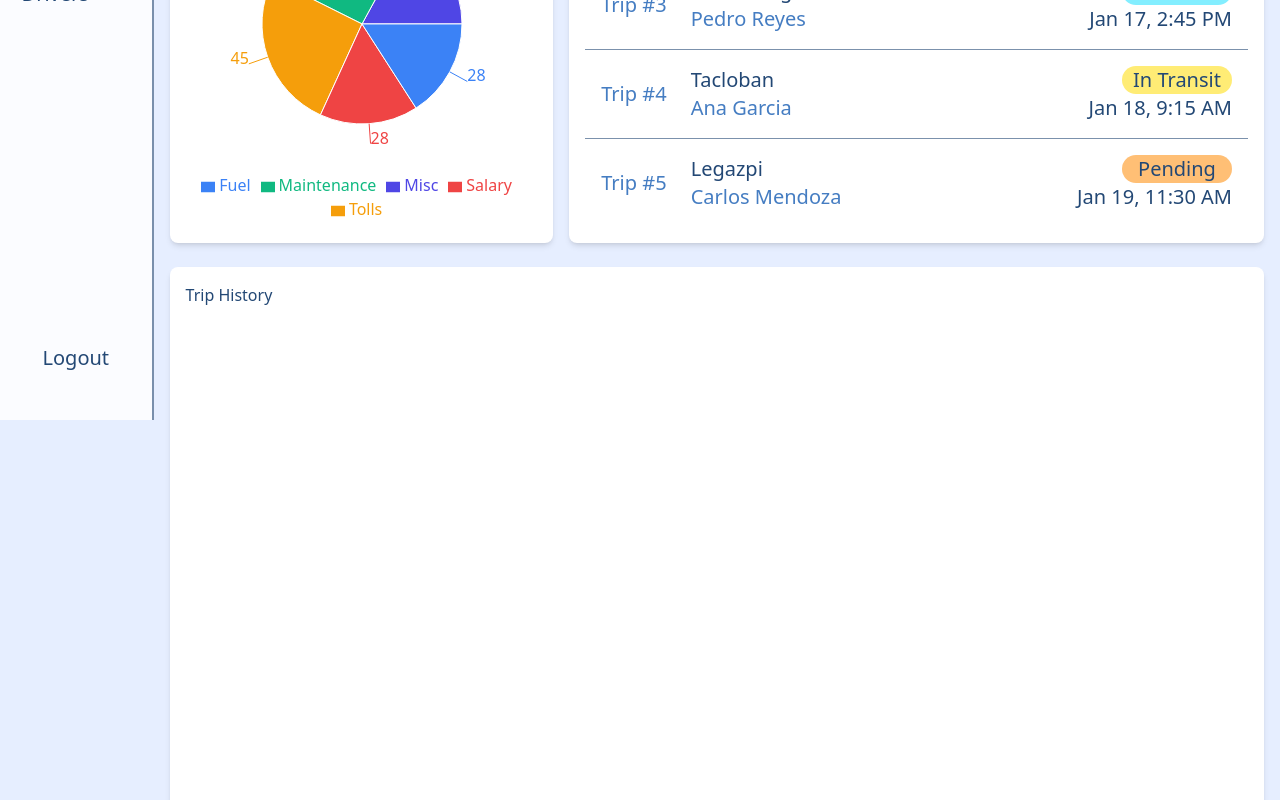
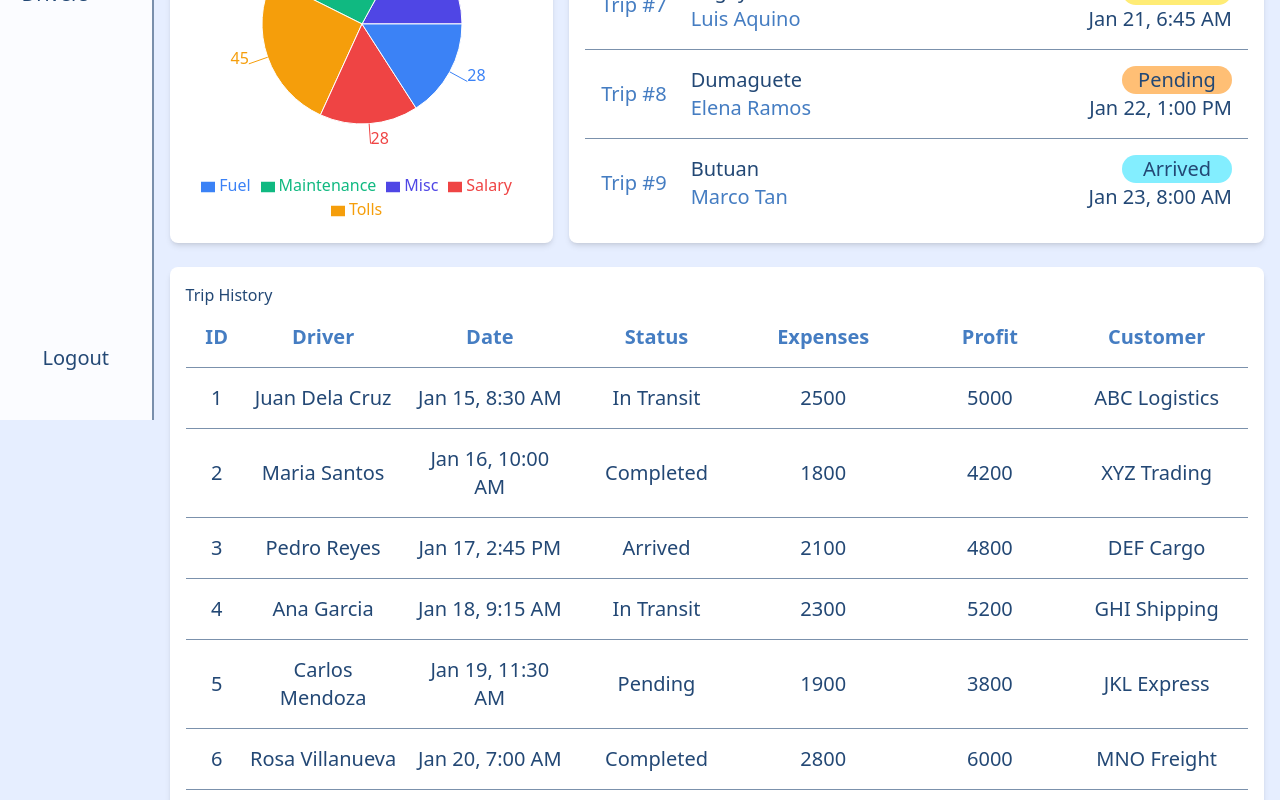
Before and after one commit to gabrieljamesbenedict/LogistiQ, a Next.js app: page /dashboard in a window 1280 px wide. Shown: the part 380-1180 px from the top of the page. Built offline with nearby package versions, Linux system fonts and the light colour scheme.

Commit message:
feat: HistoryList in dashboard

```diff
--- a/src/app/dashboard/page.tsx
+++ b/src/app/dashboard/page.tsx
@@ -4,7 +4,7 @@ import Chart, { DataPoint, ExpenseType } from '../components/Chart'
 import Card from '../components/Card'
 import Image from 'next/image'
 import CardRowContainer from '../components/CardRowContainer'
-import {CurrentList, Trip, TripStatus } from '../components/TripList'
+import {CurrentList, HistoryList, Trip, TripStatus } from '../components/TripList'
 import { useState } from 'react';
 
 const DashboardPage = () => {
@@ -21,13 +21,17 @@ const DashboardPage = () => {
   ]);
 
   const [tripsData, setTripsData] = useState<Trip[]>([ //dummy data, replace with api call
-    { id: 1, date: new Date("2024-01-15T08:30:00"), origin: "Manila", destination: "Cebu", status: TripStatus.IN_TRANSIT, driver: "Juan Dela Cruz" },
-    { id: 2, date: new Date("2024-01-16T10:00:00"), origin: "Davao", destination: "Baguio", status: TripStatus.COMPLETED, driver: "Maria Santos" },
-    { id: 3, date: new Date("2024-01-17T14:45:00"), origin: "Iloilo", destination: "Zamboanga", status: TripStatus.ARRIVED, driver: "Pedro Reyes" },
-    { id: 4, date: new Date("2024-01-18T09:15:00"), origin: "Quezon City", destination: "Tacloban", status: TripStatus.IN_TRANSIT, driver: "Ana Garcia" },
-    { id: 5, date: new Date("2024-01-19T11:30:00"), origin: "Batangas", destination: "Legazpi", status: TripStatus.PENDING, driver: "Carlos Mendoza" },
-    { id: 6, date: new Date("2024-01-20T07:00:00"), origin: "Clark", destination: "General Santos", status: TripStatus.COMPLETED, driver: "Rosa Villanueva" },
-  ]);
+    { id: 1, date: new Date("2024-01-15T08:30:00"), origin: "Manila", destination: "Cebu", status: TripStatus.IN_TRANSIT, driver: "Juan Dela Cruz", totalExpenses: 2500, totalProfit: 5000, customerName: "ABC Logistics" },
+    { id: 2, date: new Date("2024-01-16T10:00:00"), origin: "Davao", destination: "Baguio", status: TripStatus.COMPLETED, driver: "Maria Santos", totalExpenses: 1800, totalProfit: 4200, customerName: "XYZ Trading" },
+    { id: 3, date: new Date("2024-01-17T14:45:00"), origin: "Iloilo", destination: "Zamboanga", status: TripStatus.ARRIVED, driver: "Pedro Reyes", totalExpenses: 2100, totalProfit: 4800, customerName: "DEF Cargo" },
+    { id: 4, date: new Date("2024-01-18T09:15:00"), origin: "Quezon City", destination: "Tacloban", status: TripStatus.IN_TRANSIT, driver: "Ana Garcia", totalExpenses: 2300, totalProfit: 5200, customerName: "GHI Shipping" },
+    { id: 5, date: new Date("2024-01-19T11:30:00"), origin: "Batangas", destination: "Legazpi", status: TripStatus.PENDING, driver: "Carlos Mendoza", totalExpenses: 1900, totalProfit: 3800, customerName: "JKL Express" },
+    { id: 6, date: new Date("2024-01-20T07:00:00"), origin: "Clark", destination: "General Santos", status: TripStatus.COMPLETED, driver: "Rosa Villanueva", totalExpenses: 2800, totalProfit: 6000, customerName: "MNO Freight" },
+    { id: 7, date: new Date("2024-01-21T06:45:00"), origin: "Subic", destination: "Cagayan de Oro", status: TripStatus.IN_TRANSIT, driver: "Luis Aquino" },
+    { id: 8, date: new Date("2024-01-22T13:00:00"), origin: "Pampanga", destination: "Dumaguete", status: TripStatus.PENDING, driver: "Elena Ramos", customerName: "PQR Distributors" },
+    { id: 9, date: new Date("2024-01-23T08:00:00"), origin: "Laguna", destination: "Butuan", status: TripStatus.ARRIVED, driver: "Marco Tan", totalExpenses: 2200 },
+    { id: 10, date: new Date("2024-01-24T15:30:00"), origin: "Tarlac", destination: "Cotabato", status: TripStatus.COMPLETED, driver: "Sofia Cruz", totalProfit: 4500 },
+    ]);
 
   return (
     <div className="flex flex-col gap-6 justify-between">
@@ -59,15 +63,13 @@ const DashboardPage = () => {
             <h2>Current Trips</h2>
             <h2 className="text-expand">See all</h2>
           </div>
-          <CurrentList trips={tripsData}>
-          </CurrentList>
+          <CurrentList trips={tripsData}/>
         </Card>
       </CardRowContainer>
       <CardRowContainer>
         <Card>
-          <div style={{ minHeight: '1000px' }}>
-            <h2>Trip History</h2>
-          </div>
+          <h2>Trip History</h2>
+          <HistoryList trips={tripsData}/>
         </Card>
       </CardRowContainer>
 
```
